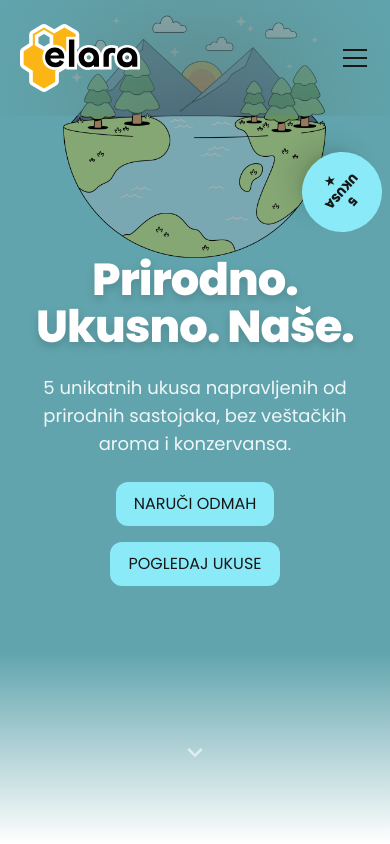
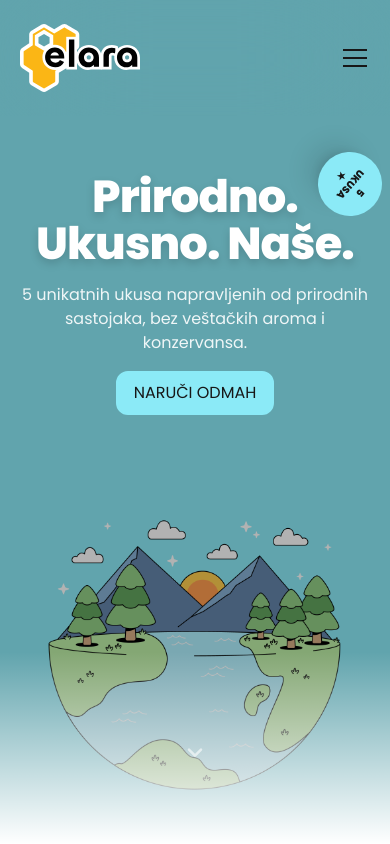
Before and after one commit to Slavisa05/elaralabs, a Next.js app: page / in a window 390 px wide. Shown: the top 844 px of the page. Built offline with nearby package versions, Linux system fonts and the light colour scheme.

Commit message:
sredio hero i za mobilne

```diff
--- a/src/components/ui/HeroSection.tsx
+++ b/src/components/ui/HeroSection.tsx
@@ -13,16 +13,16 @@ const textVariants = {
 export default function HeroSection() {
     return (
         <section
-            className="relative min-h-screen pt-[15vh] pb-0 px-[5vw] flex flex-col items-center overflow-hidden bg-accent"
+            className="relative min-h-screen pt-[12vh] pb-0 px-[5vw] flex flex-col items-center overflow-hidden bg-accent"
         >
-            {/* Hero slika — apsolutna pozicija, niži z-index */}
+            {/* Hero slika — dole na mobilnom, centrirana na desktopu */}
             <Image
                 src="/hero.png"
                 alt="Elara hero"
                 width={1400}
                 height={900}
                 priority
-                className="absolute top-0 left-1/2 -translate-x-1/2 w-[90%] md:w-[70%] h-auto object-contain pointer-events-none select-none z-0"
+                className="absolute bottom-0 left-1/2 -translate-x-1/2 w-full md:bottom-auto md:w-[70%] h-auto object-contain pointer-events-none select-none z-0"
             />
 
             {/* Overlay for text contrast */}
@@ -33,22 +33,22 @@ export default function HeroSection() {
 
             {/* Spinning sticker badge */}
             <motion.div
-                className="absolute top-[18vh] right-[2vw] md:right-[8vw] z-20 w-20 h-20 md:w-28 md:h-28 rounded-full bg-accent flex items-center justify-center cursor-default select-none shadow-xl"
+                className="absolute top-[18vh] right-[2vw] md:top-[18vh] md:right-[4vw] z-20 w-16 h-16 md:w-28 md:h-28 rounded-full bg-accent flex items-center justify-center cursor-default select-none shadow-xl"
                 animate={{ rotate: 360 }}
                 transition={{ duration: 18, repeat: Infinity, ease: "linear" }}
             >
-                <div className="font-black uppercase text-center leading-tight text-foreground text-xs md:text-sm pointer-events-none">
+                <div className="font-black uppercase text-center leading-tight text-foreground text-[10px] md:text-sm pointer-events-none">
                     5<br />ukusa<br />★
                 </div>
             </motion.div>
 
-            {/* Main content */}
-            <div className="w-full relative z-10 flex-1 flex flex-col md:flex-row items-center justify-center gap-8 md:gap-12 pb-32">
+            {/* Main content — tekst gore, slika dole */}
+            <div className="w-full relative z-10 flex flex-col items-center justify-center gap-6 pt-18 md:flex-1 md:flex-row md:items-start md:gap-12">
 
                 {/* Text side */}
-                <div className="flex flex-col items-center gap-6 md:flex-1">
+                <div className="flex flex-col items-center gap-4 md:gap-6 md:flex-1">
                     <motion.h1
-                        className="text-center md:text-start text-white drop-shadow-lg"
+                        className="text-center md:text-start text-white drop-shadow-lg text-3xl md:text-5xl lg:text-6xl"
                         variants={textVariants}
                         initial="hidden"
                         animate="visible"
@@ -58,7 +58,7 @@ export default function HeroSection() {
                     </motion.h1>
 
                     <motion.p
-                        className="text-center md:text-start text-white/90 text-lg"
+                        className="text-center md:text-start text-white/90 text-base md:text-lg"
                         variants={textVariants}
                         initial="hidden"
                         animate="visible"
@@ -68,7 +68,7 @@ export default function HeroSection() {
                     </motion.p>
 
                     <motion.div
-                        className="flex flex-col sm:flex-row items-center gap-4"
+                        className="flex flex-col sm:flex-row items-center gap-3 md:gap-4"
                         variants={textVariants}
                         initial="hidden"
                         animate="visible"
@@ -76,9 +76,6 @@ export default function HeroSection() {
                     >
                         <Link href="/naruci">
                             <Button text="Naruči odmah" />
-                        </Link>
-                        <Link href="#proizvod">
-                            <Button text="Pogledaj ukuse" />
                         </Link>
                     </motion.div>
                 </div>
```
